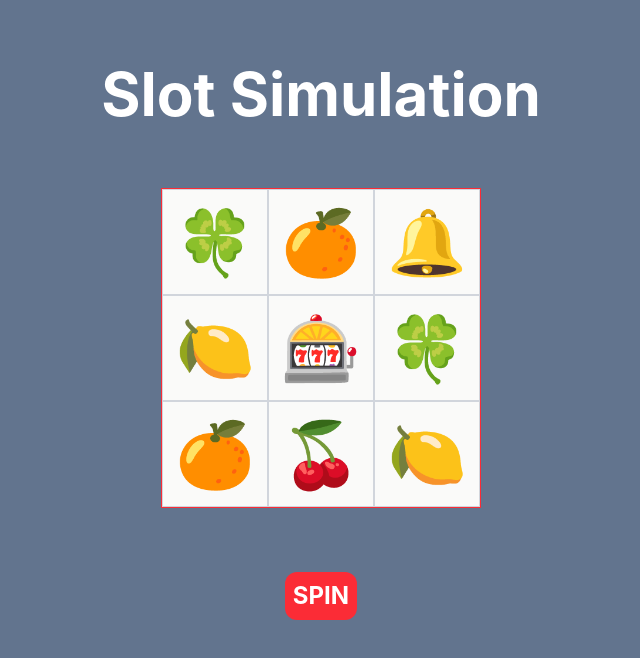
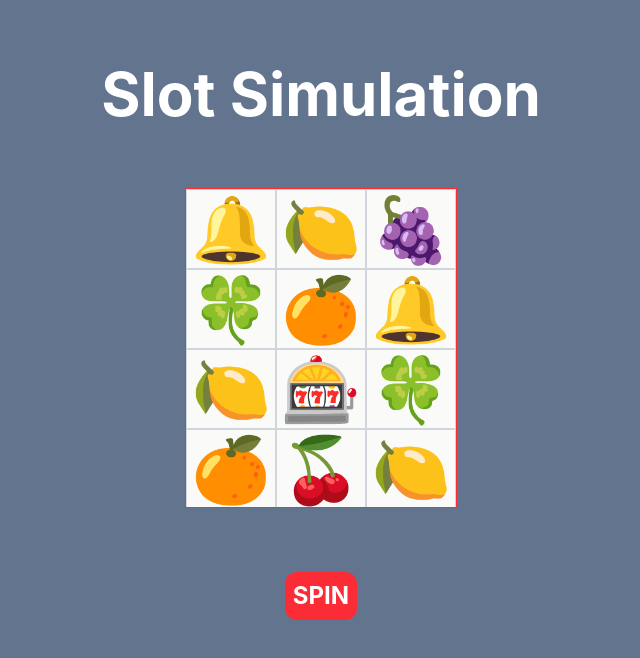
Before and after one commit to nwestallen/simple-slots, a React (Vite) app: page / in a window 1280 px wide. Shown: the top 658 px of the page, without its empty margins (319-959 px from the left). Built offline with nearby package versions, Linux system fonts and the light colour scheme.

Commit message:
slot spinning animation

```diff
--- a/src/App.tsx
+++ b/src/App.tsx
@@ -1,23 +1,44 @@
-import { useState } from "react";
+import { useState, useRef, useCallback } from "react";
 import { SlotScreen } from "./components/SlotScreen";
-import { arrWindow, randWindow } from "./utils";
+import { randIdx } from "./utils";
+
+const WINDOW_SIZE = 4;
+const EXTRA_CYCLES = [2, 3, 4];
+const SPIN_SPEED = 1; // multiplier: >1 faster, <1 slower
 
 function App() {
+  const reel1 = ["🍋", "🍊", "🎰", "🍒", "🍇", "🔔", "🍀"];
 
-  const reel1 = ["🍋", "🍊", "🎰", "🍒", "🍇", "🔔", "🍀"];
-  const [reels, setReels] = useState([
-    arrWindow(reel1, 3, 0),
-    arrWindow(reel1, 3, 2),
-    arrWindow(reel1, 3, 6)
-  ])
+  const [reelIndices, setReelIndices] = useState([0, 2, 6]);
+  const [destinations, setDestinations] = useState<number[] | null>(null);
+  const [spinning, setSpinning] = useState(false);
+  const completedCount = useRef(0);
 
   const spinReels = () => {
-    setReels([
-      randWindow(reel1,3),
-      randWindow(reel1,3),
-      randWindow(reel1,3),
-    ])
+    if (spinning) return;
+    completedCount.current = 0;
+    const dests = [
+      randIdx(reel1.length),
+      randIdx(reel1.length),
+      randIdx(reel1.length),
+    ];
+    setDestinations(dests);
+    setSpinning(true);
+  };
+
+  const handleReelStop = useCallback((reelIndex: number, finalIdx: number) => {
+    setReelIndices(prev => {
+      const next = [...prev];
+      next[reelIndex] = finalIdx;
+      return next;
+    });
+    completedCount.current += 1;
+    if (completedCount.current >= reelIndices.length) {
+      setDestinations(null);
+      setSpinning(false);
     }
+  }, [reelIndices.length]);
+
   return (
     <div className='bg-slate-500 min-h-screen h-full'>
       <div className="flex flex-col items-center pt-16">
@@ -25,11 +46,22 @@ function App() {
           Slot Simulation
         </h1>
         <div className='m-16'>
-        <SlotScreen reels={reels}/>
+          <SlotScreen
+            symbols={reel1}
+            windowSize={WINDOW_SIZE}
+            currentIndices={reelIndices}
+            destinations={destinations}
+            extraCycles={EXTRA_CYCLES}
+            speed={SPIN_SPEED}
+            onReelStop={handleReelStop}
+          />
         </div>
         <button
-        className='bg-red-500 text-white p-2 rounded-xl font-bold text-2xl'
-        onClick={spinReels}>
+          className={`bg-red-500 text-white p-2 rounded-xl font-bold text-2xl
+            ${spinning ? 'opacity-50 cursor-not-allowed' : ''}`}
+          onClick={spinReels}
+          disabled={spinning}
+        >
           SPIN
         </button>
       </div>
--- a/src/components/Block.tsx
+++ b/src/components/Block.tsx
@@ -5,8 +5,8 @@ export interface BlockProps {
 
 export const Block = ({symbol}: BlockProps) => {
     return (
-        <div className="bg-stone-50 text-[4em] p-1 aspect-square flex items-center
-         justify-center border border-solid border-gray-300">
+        <div className={`bg-stone-50 text-[4em] p-1 aspect-square flex items-center
+         justify-center border border-solid border-gray-300 h-[10vh]`}>
             {symbol}
             </div>
     )
--- a/src/components/Reel.tsx
+++ b/src/components/Reel.tsx
@@ -1,14 +1,104 @@
+import { useEffect, useRef, useState, useCallback } from "react"
 import { Block } from "./Block"
+import { reelSlice } from "../utils"
 
 interface ReelProps {
-    blocks: (string|number)[]
+    symbols: (string | number)[];
+    windowSize: number;
+    currentIdx: number;
+    destinationIdx: number | null;
+    extraCycles: number;
+    speed: number;
+    onStop: (finalIdx: number) => void;
 }
 
-export const Reel = ({blocks}: ReelProps) => {
-    return(
-        <div className="flex flex-col w-full">
-            {blocks.map((block) => (
-                <Block symbol={block}/>
+const idleStrip = (symbols: (string | number)[], windowSize: number, centerIdx: number) => {
+    const topIdx = centerIdx - Math.floor(windowSize / 2);
+    return reelSlice(symbols, windowSize + 1, topIdx - 1);
+};
+
+export const Reel = ({ symbols, windowSize, currentIdx, destinationIdx, extraCycles, speed, onStop }: ReelProps) => {
+    const topIdx = useRef(currentIdx - Math.floor(windowSize / 2));
+    const stepsRemaining = useRef(0);
+    const totalSteps = useRef(0);
+    const isAnimating = useRef(false);
+    const durationMs = useRef(50);
+
+    // Idle: n+1 blocks with extra at top, shifted up by -10vh to hide it
+    const [offset, setOffset] = useState("-10vh");
+    const [transitionOn, setTransitionOn] = useState(false);
+    const [blocks, setBlocks] = useState<(string | number)[]>(
+        idleStrip(symbols, windowSize, currentIdx)
+    );
+
+    const doStep = useCallback(() => {
+        const progress = 1 - (stepsRemaining.current / totalSteps.current);
+        durationMs.current = Math.round((50 + 200 * (progress ** 2)) / speed);
+
+        // Strip: [incoming_top, ...n visible blocks] — extra at top
+        setBlocks(reelSlice(symbols, windowSize + 1, topIdx.current - 1));
+        setTransitionOn(true);
+
+        requestAnimationFrame(() => {
+            // Slide down to 0: incoming block enters from top, bottom exits
+            setOffset("0vh");
+        });
+    }, [symbols, windowSize, speed]);
+
+    const handleTransitionEnd = useCallback(() => {
+        if (!isAnimating.current) return;
+
+        // Advance: topIdx decrements (reel scrolls downward)
+        const reelLen = symbols.length;
+        topIdx.current = (topIdx.current - 1 + reelLen) % reelLen;
+        stepsRemaining.current -= 1;
+
+        // Instant reset: disable transition, snap back to -10vh
+        setTransitionOn(false);
+        setOffset("-10vh");
+        setBlocks(reelSlice(symbols, windowSize + 1, topIdx.current - 1));
+
+        if (stepsRemaining.current > 0) {
+            requestAnimationFrame(() => doStep());
+        } else {
+            isAnimating.current = false;
+            const finalCenter = (topIdx.current + Math.floor(windowSize / 2) + symbols.length) % symbols.length;
+            // Stay at n+1 blocks for seamless look
+            setBlocks(idleStrip(symbols, windowSize, finalCenter));
+            onStop(finalCenter);
+        }
+    }, [symbols, windowSize, doStep, onStop]);
+
+    useEffect(() => {
+        if (destinationIdx === null || isAnimating.current) return;
+
+        isAnimating.current = true;
+        topIdx.current = currentIdx - Math.floor(windowSize / 2);
+
+        const destTop = destinationIdx - Math.floor(windowSize / 2);
+        const reelLen = symbols.length;
+        // Decrementing direction: how many steps to go from current to dest
+        const raw = ((topIdx.current - destTop) % reelLen + reelLen) % reelLen;
+        const total = raw + extraCycles * reelLen;
+
+        stepsRemaining.current = total;
+        totalSteps.current = total;
+
+        requestAnimationFrame(() => doStep());
+    }, [destinationIdx]);
+
+    return (
+        <div
+            className={`flex flex-col w-full ${transitionOn ? 'transition-transform' : ''}`}
+            style={{
+                transform: `translateY(${offset})`,
+                transitionDuration: `${durationMs.current}ms`,
+                transitionTimingFunction: 'linear',
+            }}
+            onTransitionEnd={handleTransitionEnd}
+        >
+            {blocks.map((symbol, i) => (
+                <Block key={i} symbol={symbol} />
             ))}
         </div>
     )
--- a/src/components/SlotScreen.tsx
+++ b/src/components/SlotScreen.tsx
@@ -1,13 +1,33 @@
 import { Reel } from "./Reel"
 
 interface SlotScreenProps {
-    reels: (number|string)[][]
+    symbols: (string | number)[];
+    windowSize: number;
+    currentIndices: number[];
+    destinations: number[] | null;
+    extraCycles: number[];
+    speed: number;
+    onReelStop: (reelIndex: number, finalIdx: number) => void;
 }
 
-export const SlotScreen = ({reels}: SlotScreenProps) => {
-    return(
-        <div className="w-80 justify-center border border-red-500 flex flex-row">
-            {reels.map(reel => (<Reel blocks={reel}/>))}
+export const SlotScreen = ({ symbols, windowSize, currentIndices, destinations, extraCycles, speed, onReelStop }: SlotScreenProps) => {
+    return (
+        <div
+            className="w-full justify-center border border-red-500 flex flex-row overflow-clip"
+            style={{ height: `${windowSize * 10}vh` }}
+        >
+            {currentIndices.map((currentIdx, i) => (
+                <Reel
+                    key={i}
+                    symbols={symbols}
+                    windowSize={windowSize}
+                    currentIdx={currentIdx}
+                    destinationIdx={destinations ? destinations[i] : null}
+                    extraCycles={extraCycles[i]}
+                    speed={speed}
+                    onStop={(finalIdx) => onReelStop(i, finalIdx)}
+                />
+            ))}
         </div>
     )
 }
--- a/src/utils.ts
+++ b/src/utils.ts
@@ -16,3 +16,16 @@ export const randWindow = (array: (string|number)[], winLength: number) => {
     const idx = Math.floor(Math.random() * array.length);
     return arrWindow(array, winLength, idx);
 };
+
+export const reelSlice = (array: (string|number)[], count: number, topIdx: number): (string|number)[] => {
+    const l = array.length;
+    const res = new Array(count);
+    for (let i = 0; i < count; i++) {
+        let pos = (topIdx + i) % l;
+        if (pos < 0) pos += l;
+        res[i] = array[pos];
+    }
+    return res;
+};
+
+export const randIdx = (len: number): number => Math.floor(Math.random() * len);
```
Also changed, not shown: 1 other file (tests, documents, lock files or other folders). Lines whose indentation alone changed are shown as unchanged.
